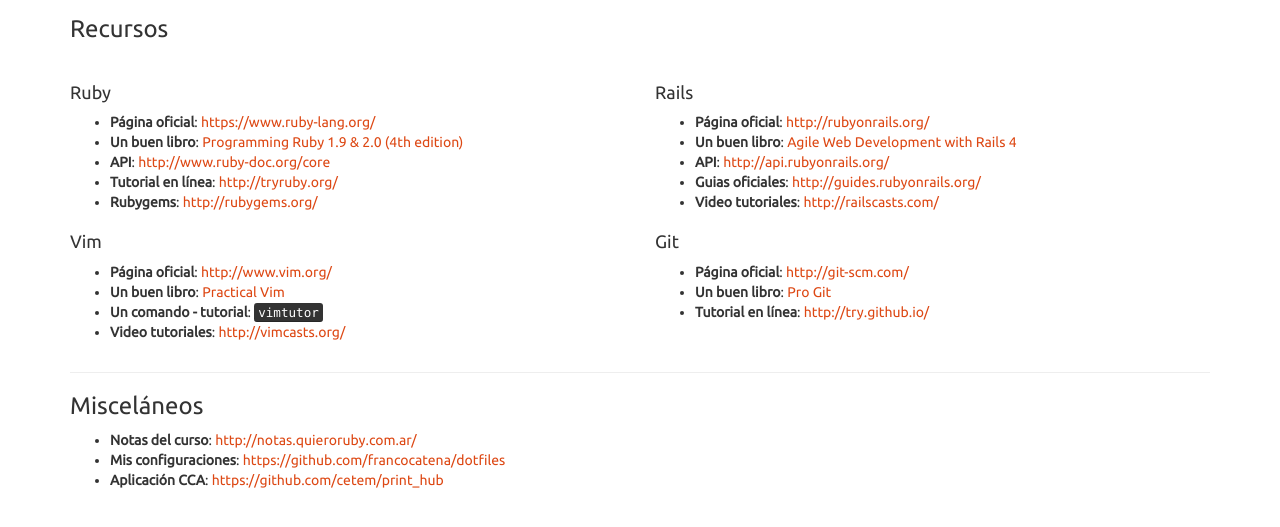
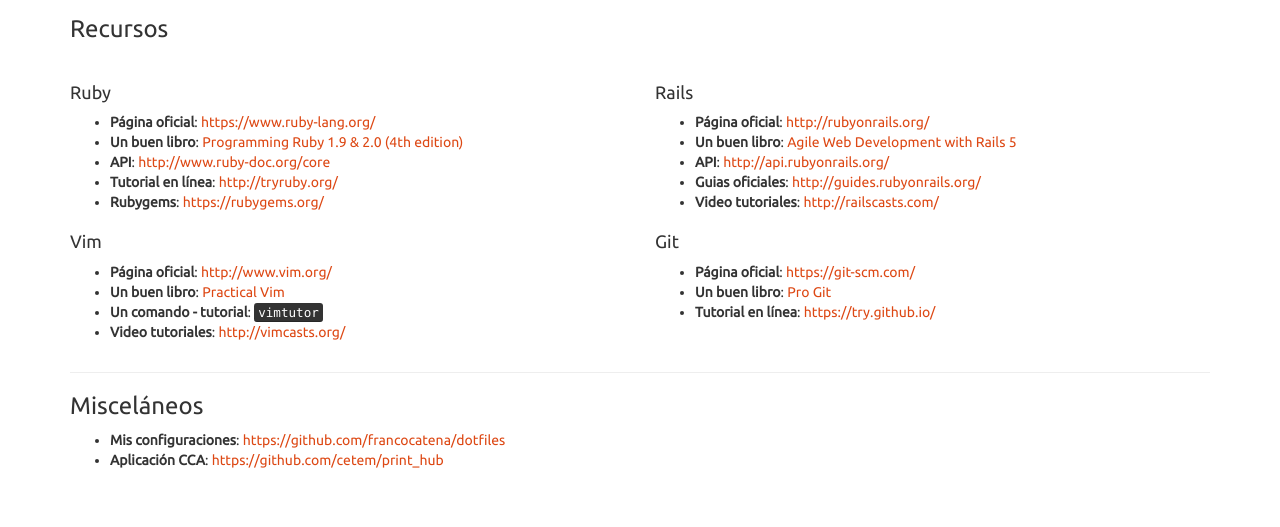
Before and after one commit to francocatena/clases, a Jekyll site: the page built from index.html, in a window 1280 px wide, cut to the strip 324-851 px from the top of the page. Built offline with Jekyll 4.4.1, drawn with Linux system fonts in a browser that asks for light colours; Markdown is read by kramdown in place of the engine named in the settings; some of the changed lines change nothing that is shown.

Commit message:
Bring main page links a little bit up to date

```diff
--- a/index.html
+++ b/index.html
@@ -38,7 +38,7 @@
       </li>
       <li>
         <strong>Rubygems</strong>:
-        <a href="http://rubygems.org/">http://rubygems.org/</a>
+        <a href="https://rubygems.org/">https://rubygems.org/</a>
       </li>
     </ul>
   </div>
@@ -53,7 +53,7 @@
       </li>
       <li>
         <strong>Un buen libro</strong>:
-        <a href="http://pragprog.com/book/rails4/agile-web-development-with-rails-4">Agile Web Development with Rails 4</a>
+        <a href="https://pragprog.com/book/rails5/agile-web-development-with-rails-5">Agile Web Development with Rails 5</a>
       </li>
       <li>
         <strong>API</strong>:
@@ -100,15 +100,15 @@
     <ul>
       <li>
         <strong>Página oficial</strong>:
-        <a href="http://git-scm.com/">http://git-scm.com/</a>
+        <a href="https://git-scm.com/">https://git-scm.com/</a>
       </li>
       <li>
         <strong>Un buen libro</strong>:
-        <a href="http://git-scm.com/book">Pro Git</a>
+        <a href="https://git-scm.com/book">Pro Git</a>
       </li>
       <li>
         <strong>Tutorial en línea</strong>:
-        <a href="http://try.github.io/">http://try.github.io/</a>
+        <a href="https://try.github.io/">https://try.github.io/</a>
       </li>
     </ul>
   </div>
@@ -120,10 +120,6 @@
 
 <ul>
   <li>
-    <strong>Notas del curso</strong>:
-    <a href="http://notas.quieroruby.com.ar/" target="_blank">http://notas.quieroruby.com.ar/</a>
-  </li>
-  <li>
     <strong>Mis configuraciones</strong>:
     <a href="https://github.com/francocatena/dotfiles" target="_blank">https://github.com/francocatena/dotfiles</a>
   </li>
```
